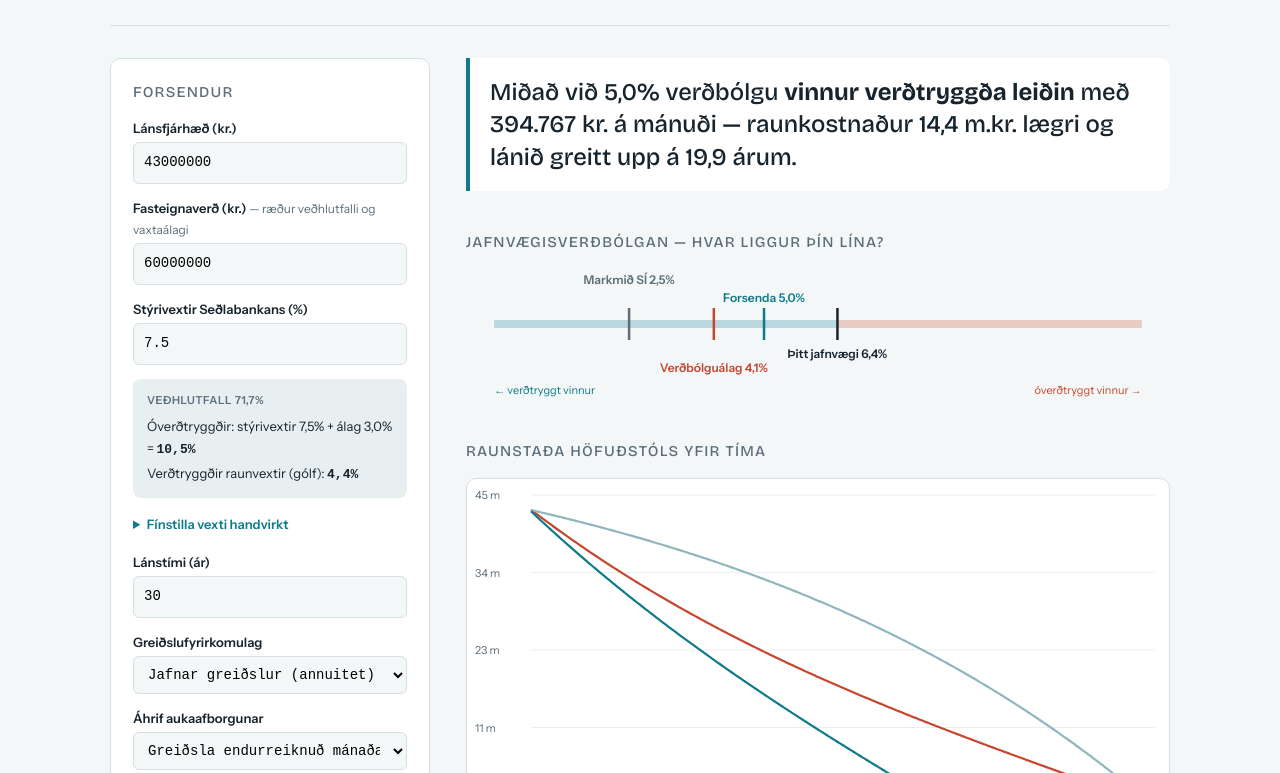
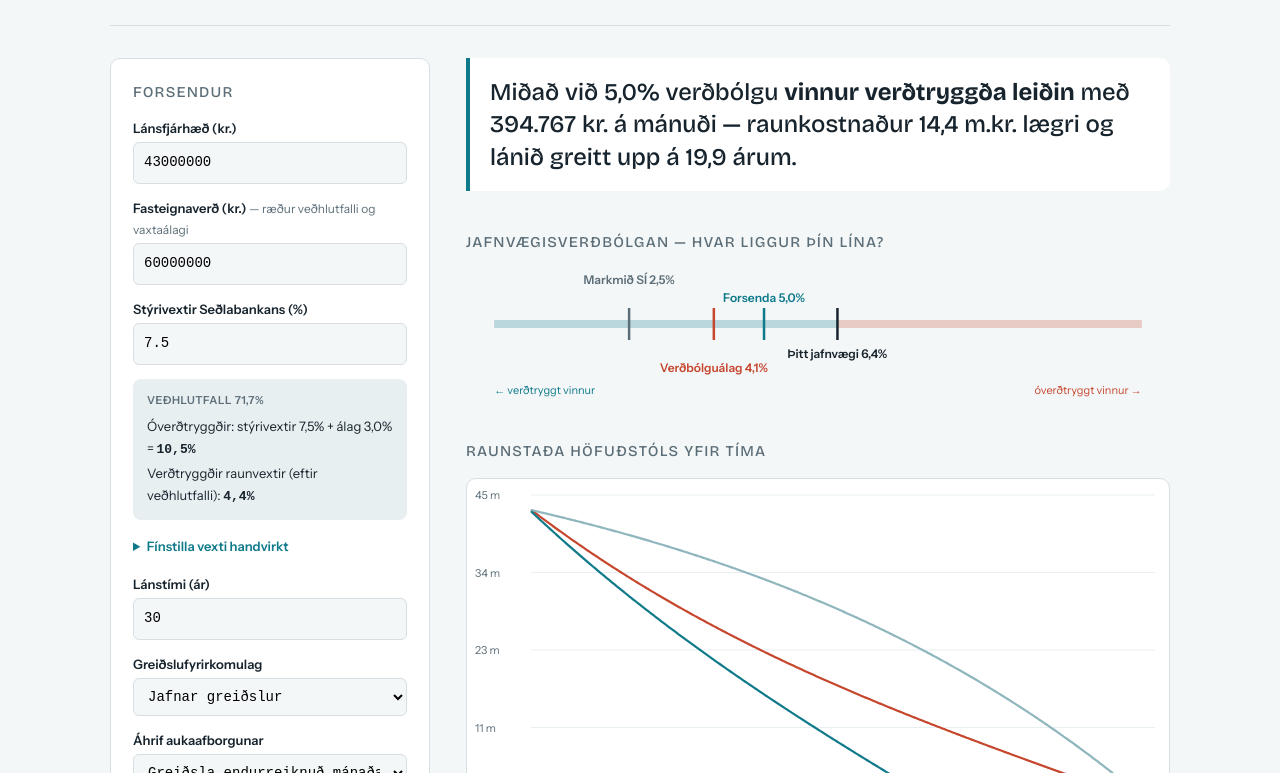
Before and after one commit to arnarjokull00-ui/lanareiknir, a plain HTML site: page index.html in a window 1280 px wide. Shown: the part 179-952 px from the top of the page. Drawn offline with nearby package versions, Linux system fonts and the light colour scheme; a web font is replaced by a local one.

Commit message:
Simplify annuity label, drop inaccurate "gólf" wording for indexed rate

```diff
--- a/index.html
+++ b/index.html
@@ -97,7 +97,7 @@ footer{margin-top:56px;padding-top:18px;border-top:1px solid var(--line);font-si
     <input type="number" id="years" value="30" step="5" min="5" max="40">
     <label for="ptype">Greiðslufyrirkomulag</label>
     <select id="ptype">
-      <option value="annuity">Jafnar greiðslur (annuitet)</option>
+      <option value="annuity">Jafnar greiðslur</option>
       <option value="equal_principal">Jafnar afborganir</option>
     </select>
     <label for="omode">Áhrif aukaafborgunar</label>
@@ -142,7 +142,7 @@ footer{margin-top:56px;padding-top:18px;border-top:1px solid var(--line);font-si
     </section>
     <footer>
       Vextir eru reiknaðir út frá stýrivöxtum og veðhlutfalli eftir skilmálum Íslandsbanka
-      (óverðtryggt álag 2,25–3,35%, verðtryggt gólf 3,50–4,75% eftir veðhlutfalli) — þú getur
+      (óverðtryggt álag 2,25–3,35%, verðtryggt 3,50–4,75% eftir veðhlutfalli) — þú getur
       fínstillt þá handvirkt. Reiknilíkanið notar raunkrónur svo lánaformin séu samanburðarhæf.
       Þetta er reiknivél, ekki fjármálaráðgjöf. Opinn kóði og söguleg bakprófun: sjá GitHub.
     </footer>
@@ -233,7 +233,7 @@ function render(){
   const ovR=rrOv!=="", ovN=nrOv!=="";
   $("derived").innerHTML=`<span class="ltv">Veðhlutfall ${pct(ltv)}</span>
     Óverðtryggðir: stýrivextir ${pct(policy)} + álag ${pct(d.margin)} = <b>${pct(d.nominal)}</b>${ovN?` <em>(handstillt: ${pct(nr)})</em>`:""}<br>
-    Verðtryggðir raunvextir (gólf): <b>${pct(d.real)}</b>${ovR?` <em>(handstillt: ${pct(rr)})</em>`:""}`;
+    Verðtryggðir raunvextir (eftir veðhlutfalli): <b>${pct(d.real)}</b>${ovR?` <em>(handstillt: ${pct(rr)})</em>`:""}`;
   $("inflv").textContent=pct(infl);
   const non=simulate(P,nr,Y,false,infl,ptype,null,false);
   const defaultPay=Math.round(non.payNom[0]);
```
Also changed, not shown: web/index.html (+3 -3 lines).
